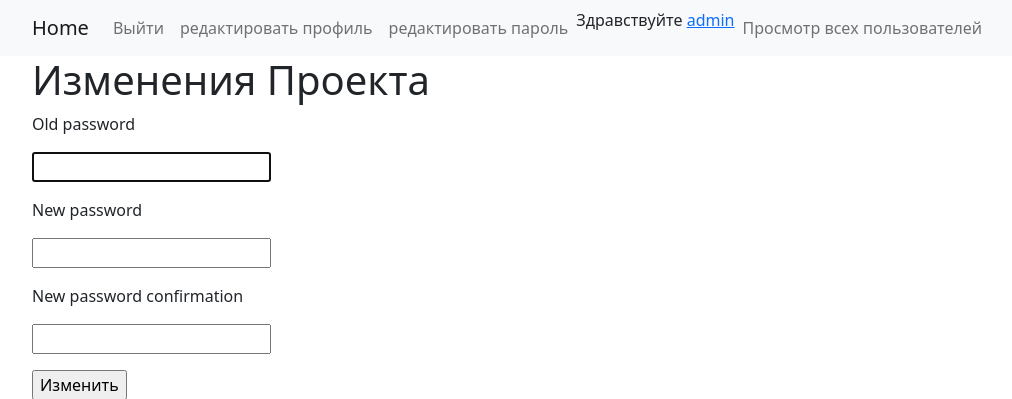
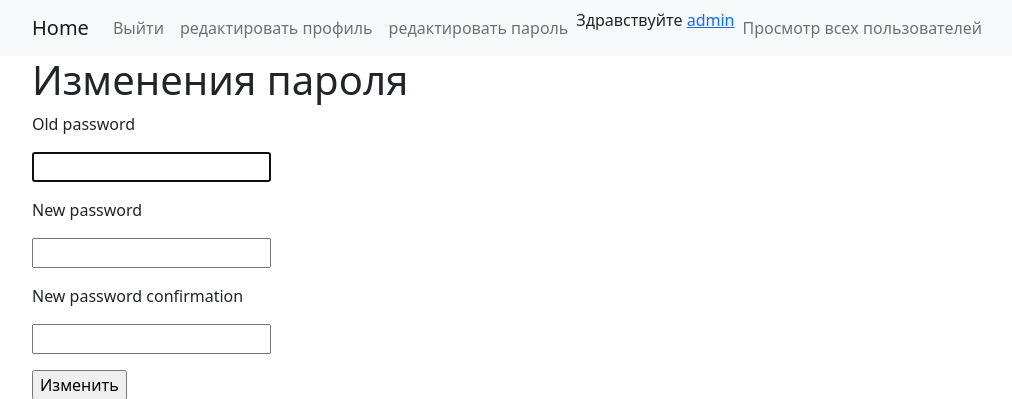
Before and after one commit to umarjan26/lesson49, a Django app: page /cnage/password/ in a window 1280 px wide. Shown: the top 399 px of the page, without its empty margins (50-1062 px from the left). Run offline with Django 4.2, Linux system fonts and the light colour scheme; a user stored in the database is signed in.

Commit message:
исправил ошибки

```diff
--- a/source/accounts/templates/change_password.html
+++ b/source/accounts/templates/change_password.html
@@ -3,7 +3,7 @@
 
 
 {% block content %}
-    <h1>Изменения  Проекта</h1>
+    <h1>Изменения  пароля</h1>
 
     <form action="" method="post">
         {% include "partial/form.html" with button_text="Изменить" %}
--- a/source/accounts/templates/change_profile.html
+++ b/source/accounts/templates/change_profile.html
@@ -3,7 +3,7 @@
 
 
 {% block content %}
-
+    <h1>Редактирование профиля</h1>
     <form action="" method="post" enctype="multipart/form-data">
         {% include "partial/form.html" with fields_only=True   %}
         {% include "partial/form.html" with form=profile_form button_text="редактировать" %}
```
